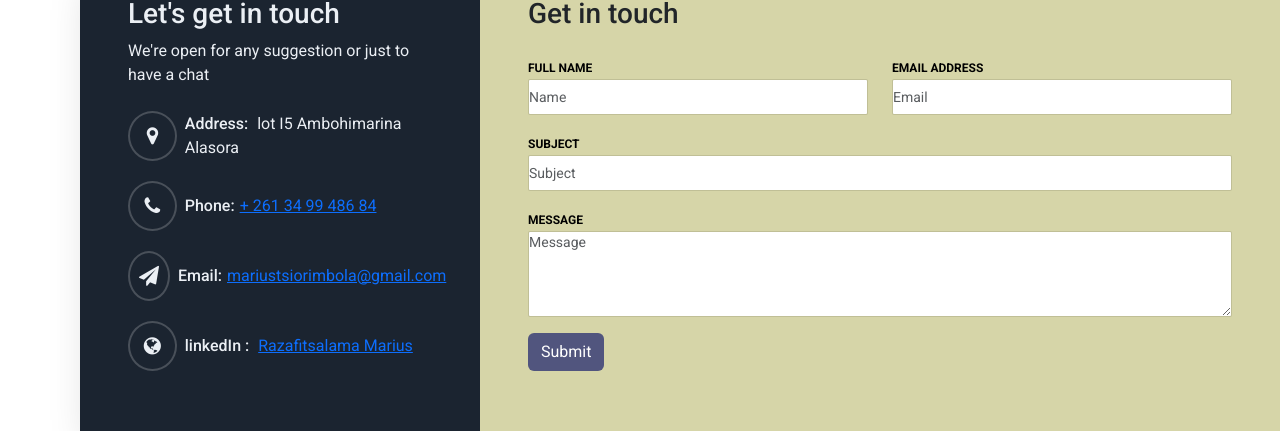
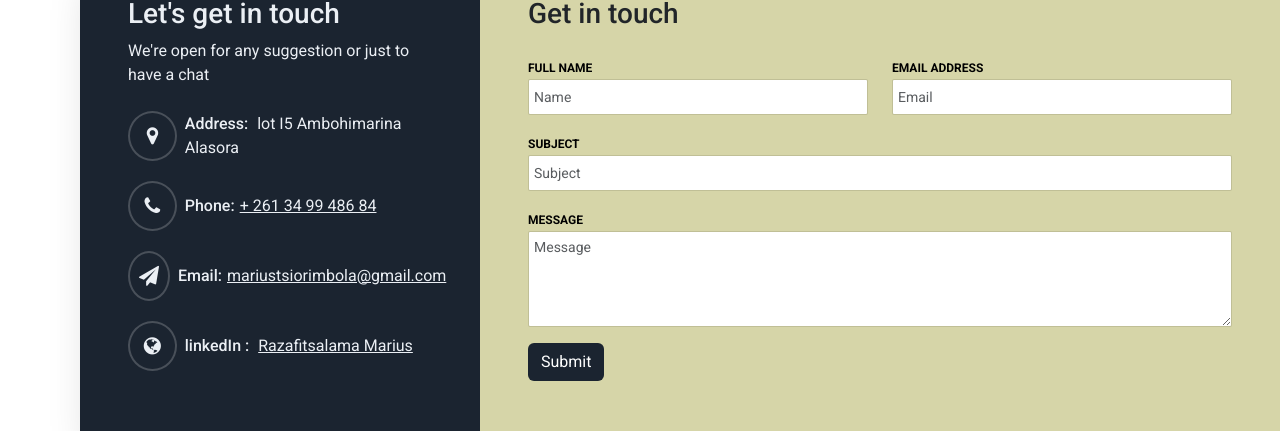
Before and after one commit to 01MARIUS10/portfolio_vueJs, a Vue app: page /about in a window 1280 px wide. Shown: the part 2451-2882 px from the top of the page. Built offline with nearby package versions, Linux system fonts and the light colour scheme.

Commit message:
perfect design 1

```diff
--- a/src/views/aboutView/contact.vue
+++ b/src/views/aboutView/contact.vue
@@ -176,6 +176,9 @@
                 background: var(--f4);
             }
             #contactForm {
+                input,textarea{
+                    padding: 5px !important;
+                }
                 .label {
                   color: rgb(0, 0, 0);
                   text-transform: uppercase;
@@ -202,13 +205,16 @@
                     height: auto !important;
                 }
                 .btn{
-                    background: var(--f2);
+                    background: var(--f1);
                     color: white;
                 }
             }
             .info-wrap{
                 background: var(--f1);
                 color:var(--f1pt);
+                a{
+                    color:var(--f1pt);
+                }
                 .dbox {
                     width: 100%;
                     margin-bottom: 20px;
```
